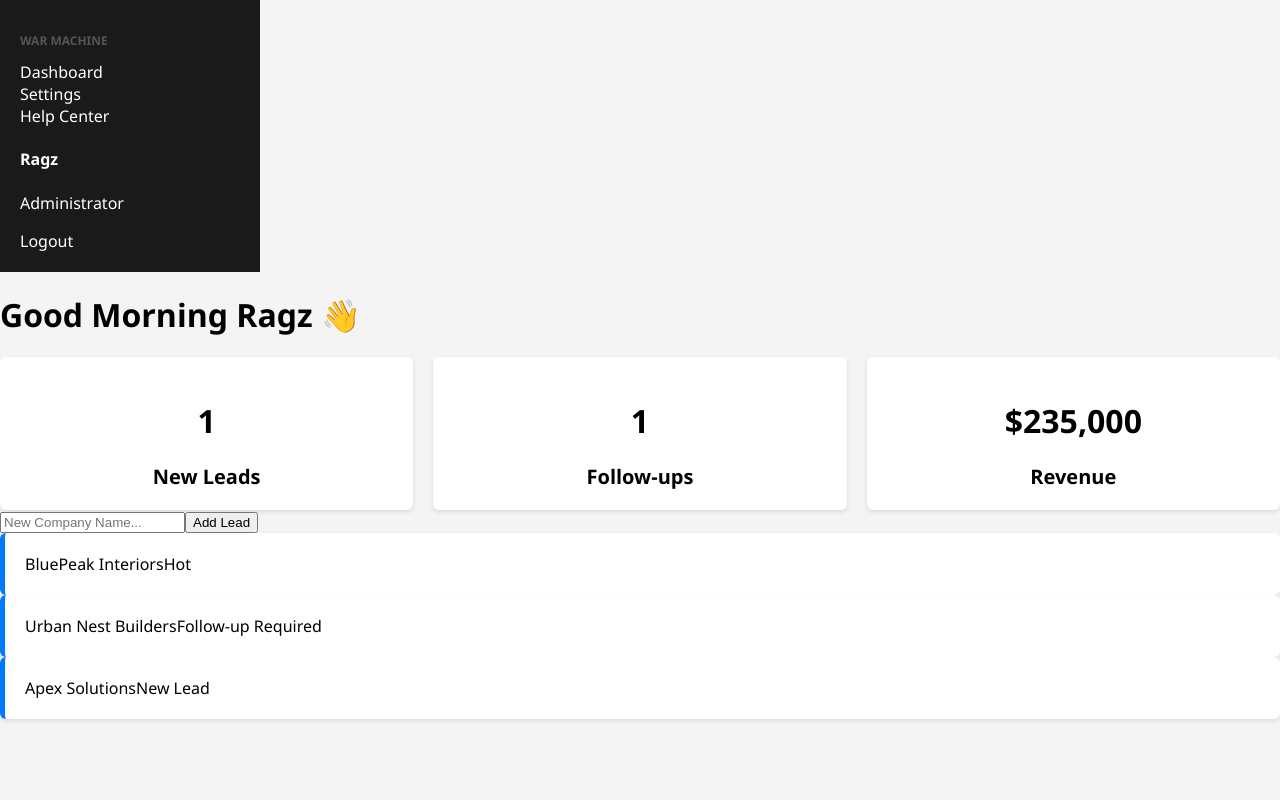
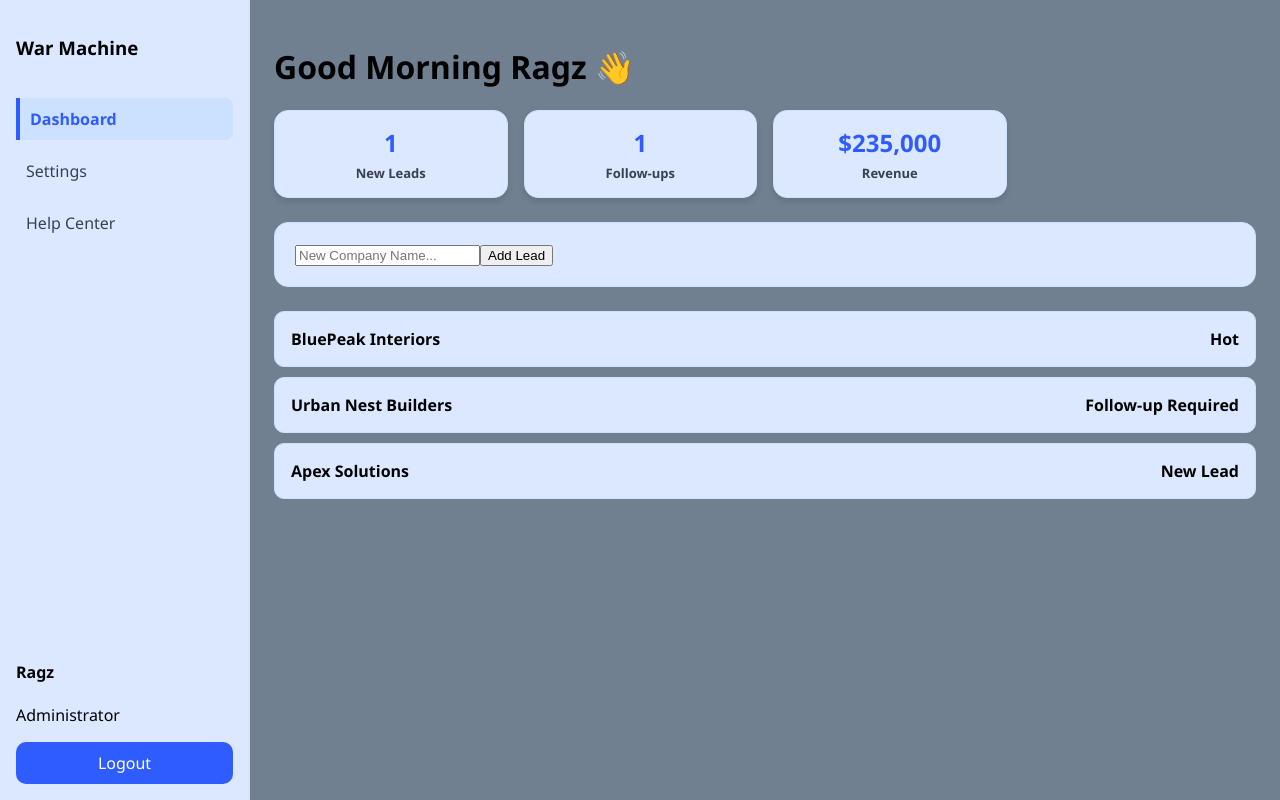
Before and after one commit to stirr3dz3phyr-ship-it/LeadFlow-WarMachine, a React (Vite) app: page / in a window 1280 px wide. Built offline with nearby package versions, Linux system fonts and the light colour scheme.

Commit message:
Update styles.css

```diff
--- a/src/styles.css
+++ b/src/styles.css
@@ -1,20 +1,23 @@
-body { margin: 0; font-family: 'Segoe UI', sans-serif; background: #f4f4f4; }
-.app-container { display: flex; height: 100vh; }
-.login-screen { height: 100vh; display: flex; flex-direction: column; justify-content: center; align-items: center; }
-.login-screen button { padding: 15px 30px; cursor: pointer; background: #007bff; color: white; border: none; border-radius: 5px; }
+* { box-sizing: border-box; }
+html, body { margin: 0; padding: 0; height: 100%; font-family: 'Segoe UI', Arial, sans-serif; background: slategray; }
+.app { display: flex; width: 100vw; height: 100vh; overflow: hidden; background: transparent; }
 
-.sidebar { width: 220px; background: #1a1a1a; color: white; padding: 20px; }
-.sidebar h3 { color: #555; text-transform: uppercase; font-size: 12px; }
-.sidebar button { display: block; width: 100%; margin: 10px 0; background: transparent; border: 1px solid #444; color: white; padding: 12px; cursor: pointer; }
-.sidebar button:hover { background: #333; }
+/* SIDEBAR */
+.sidebar { width: 250px; min-width: 250px; height: 100vh; display: flex; flex-direction: column; background: #dce8ff; border-right: 1px solid #cce0ff; padding: 16px; }
+.nav-block { flex: 1; display: flex; flex-direction: column; gap: 10px; margin-top: 20px; }
+.nav-item { padding: 10px; border-radius: 8px; cursor: pointer; color: #384152; transition: all 0.3s ease-in-out; }
+.nav-item:hover { background: #cce0ff; transform: translateX(5px); }
+.nav-item-active { background: #cce0ff !important; color: #2f5cff; font-weight: 600; border-left: 4px solid #2f5cff; border-radius: 0 8px 8px 0; }
+.logout { margin-top: auto; padding: 10px; text-align: center; background: #2f5cff; color: white; border-radius: 10px; cursor: pointer; }
 
-.content { flex: 1; padding: 30px; overflow-y: auto; }
-.dashboard-grid { display: flex; flex-direction: column; gap: 20px; }
-.kpi-row { display: flex; gap: 20px; }
-.kpi-card { background: white; padding: 20px; border-radius: 6px; box-shadow: 0 2px 4px rgba(0,0,0,0.1); flex: 1; text-align: center; }
-.kpi-card h3 { margin: 0; font-size: 11px; color: #888; text-transform: uppercase; }
-.kpi-card p { margin: 10px 0 0; font-size: 20px; font-weight: bold; }
+/* MAIN AREA */
+.main { flex: 1; padding: 24px; overflow-y: auto; background: slategray; }
+.kpi-row { display: grid; grid-template-columns: repeat(4, 1fr); gap: 16px; margin-bottom: 24px; }
+.kpi-card { background: #dce8ff; border-radius: 14px; padding: 15px; display: flex; flex-direction: column; justify-content: center; align-items: center; border: 1px solid #cce0ff; box-shadow: 0 4px 6px rgba(0,0,0,0.1); }
+.kpi-card h1 { margin: 0; font-size: 24px; color: #2f5cff; }
+.kpi-card p { margin: 5px 0 0 0; font-size: 13px; font-weight: 600; color: #384152; }
 
-.lead-card { background: white; padding: 20px; border-radius: 6px; box-shadow: 0 2px 4px rgba(0,0,0,0.1); border-left: 5px solid #007bff; }
-.lead-card h4 { margin: 0 0 5px; }
-.lead-card p { margin: 0; font-size: 14px; color: #666; }
+/* WORKSPACE */
+.workspace { background: #dce8ff; border: 1px solid #cce0ff; border-radius: 14px; padding: 20px; margin-bottom: 24px; }
+.lead-card { background: #dce8ff; border: 1px solid #cce0ff; border-radius: 10px; padding: 16px; margin-bottom: 10px; }
+.lead-top { display: flex; justify-content: space-between; font-weight: bold; }
```
